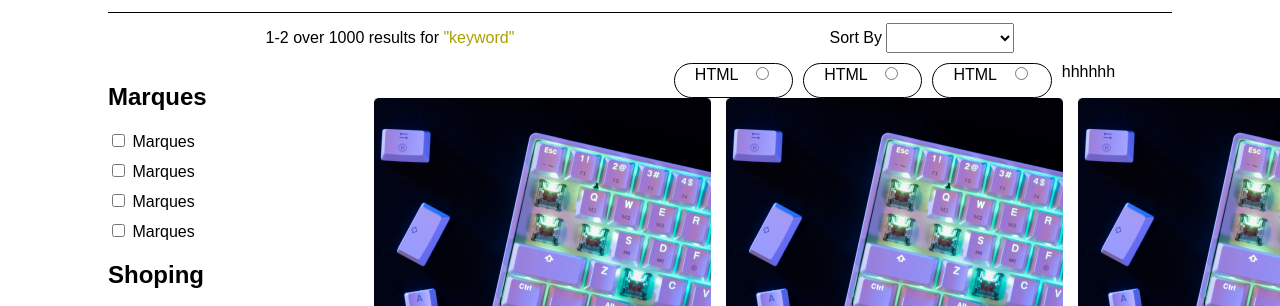
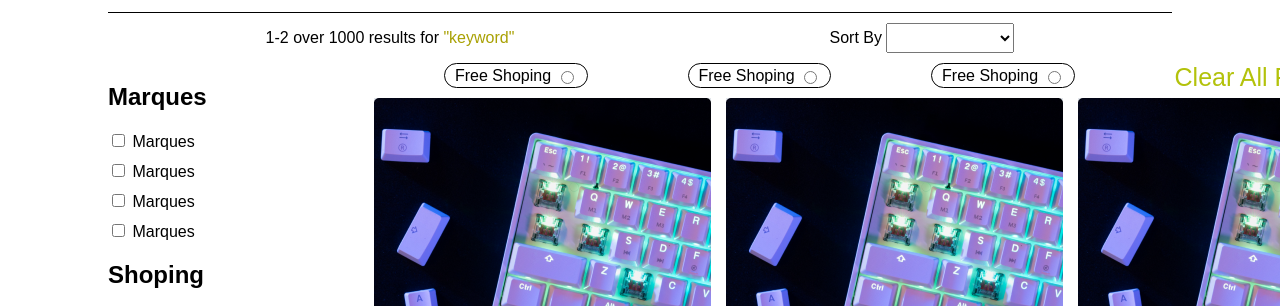
Before and after one commit to MBAREK0/breif_2, a plain HTML site: page search.html in a window 1280 px wide. Shown: the part 126-432 px from the top of the page. Drawn offline with Linux system fonts and the light colour scheme.

Commit message:
i fixed somme prablems in page 2

```diff
--- a/search.html
+++ b/search.html
@@ -96,18 +96,18 @@
       <div id="main_75">
         <div id="radio">
           <div>
-            <label for="html">HTML</label>
+              <label for="html">Free Shoping</label>
               <input type="radio" id="css" name="fav_language" value="CSS" />
           </div>
           <div>
-            <label for="html">HTML</label>
+            <label for="html">Free Shoping</label>
               <input type="radio" id="css" name="fav_language" value="CSS" />
           </div>
           <div>
-            <label for="html">HTML</label>
+            <label for="html">Free Shoping</label>
               <input type="radio" id="css" name="fav_language" value="CSS" />
           </div>
-          <span>hhhhhh</span>
+          <span>Clear All Filters</span>
         </div>
 
       <section id="part-rest">
--- a/style.css
+++ b/style.css
@@ -225,14 +225,21 @@ footer p {
 }
 #radio{
   display: flex;
-  justify-content: center;
- gap: 10px;
+  justify-content: flex-start;
+  margin-left: 70px;
+ gap: 100px;
+ margin-bottom: 10px;
 }
 #radio div{
  border: 1px solid black;
  border-radius: 19px;
- padding: 0 20px;
+ padding: 6px 10px;
+ display: flex;
  align-items: center;
+}
+#radio span{
+  color: #b3c20b;
+  font-size: 25px;
 }
 .checkbox {
   display: flex;
```
